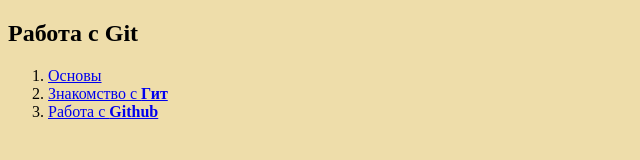
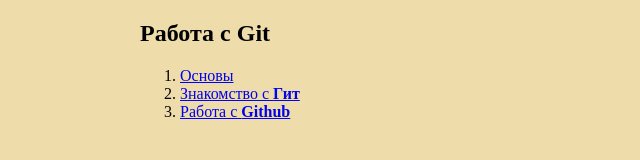
Before and after one commit to Patron-Tequila/giton, a plain HTML site: page index.html in a window 1280 px wide. Shown: the whole page, without its empty margins (0-640 px from the left). Drawn offline with Linux system fonts and the light colour scheme.

Commit message:
Add width

```diff
--- a/css/style.css
+++ b/css/style.css
@@ -1,5 +1,7 @@
 body {
 	background-color: #eda;
+	width: 1000px;
+	margin: 0 auto;
 }
 
 h1 {
```
